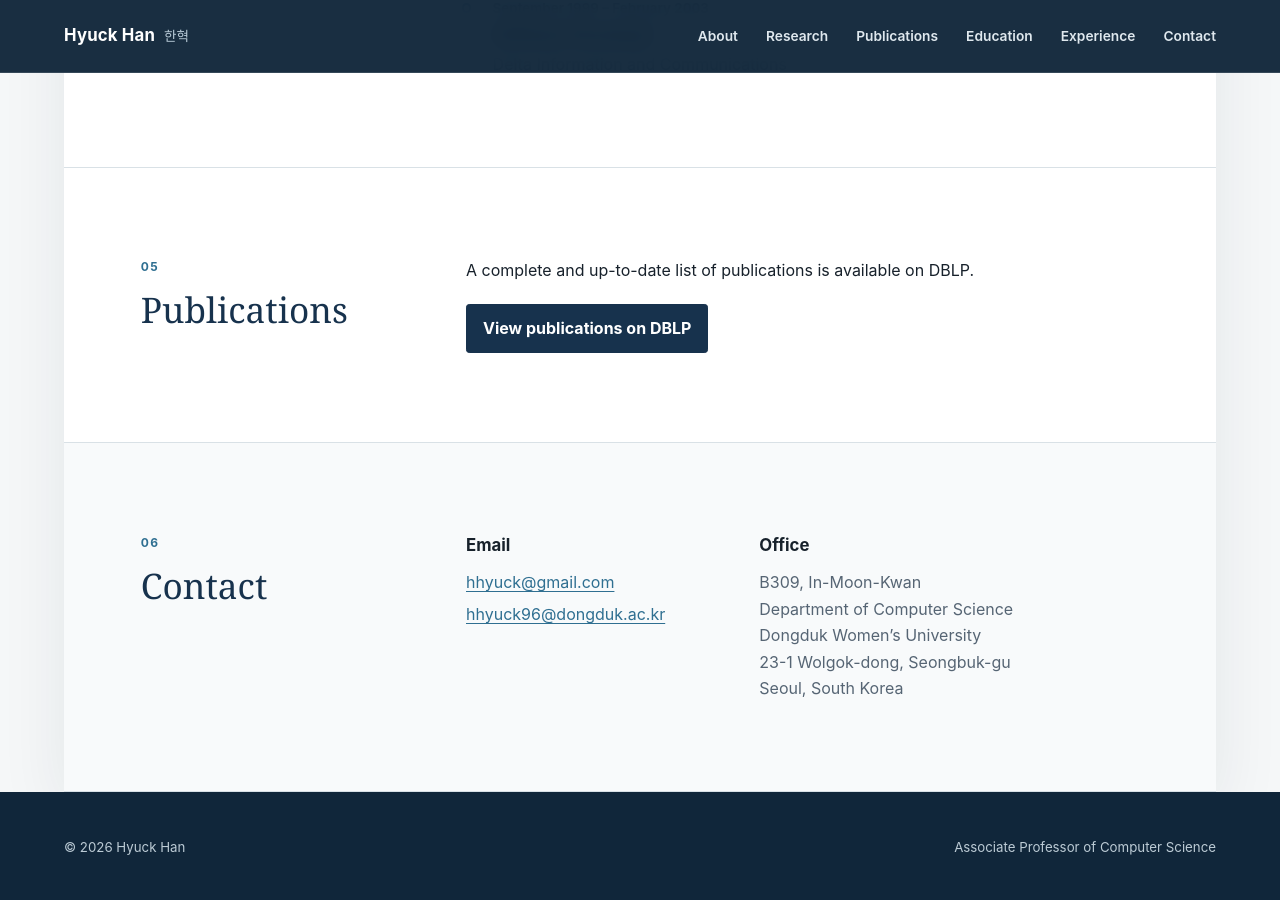
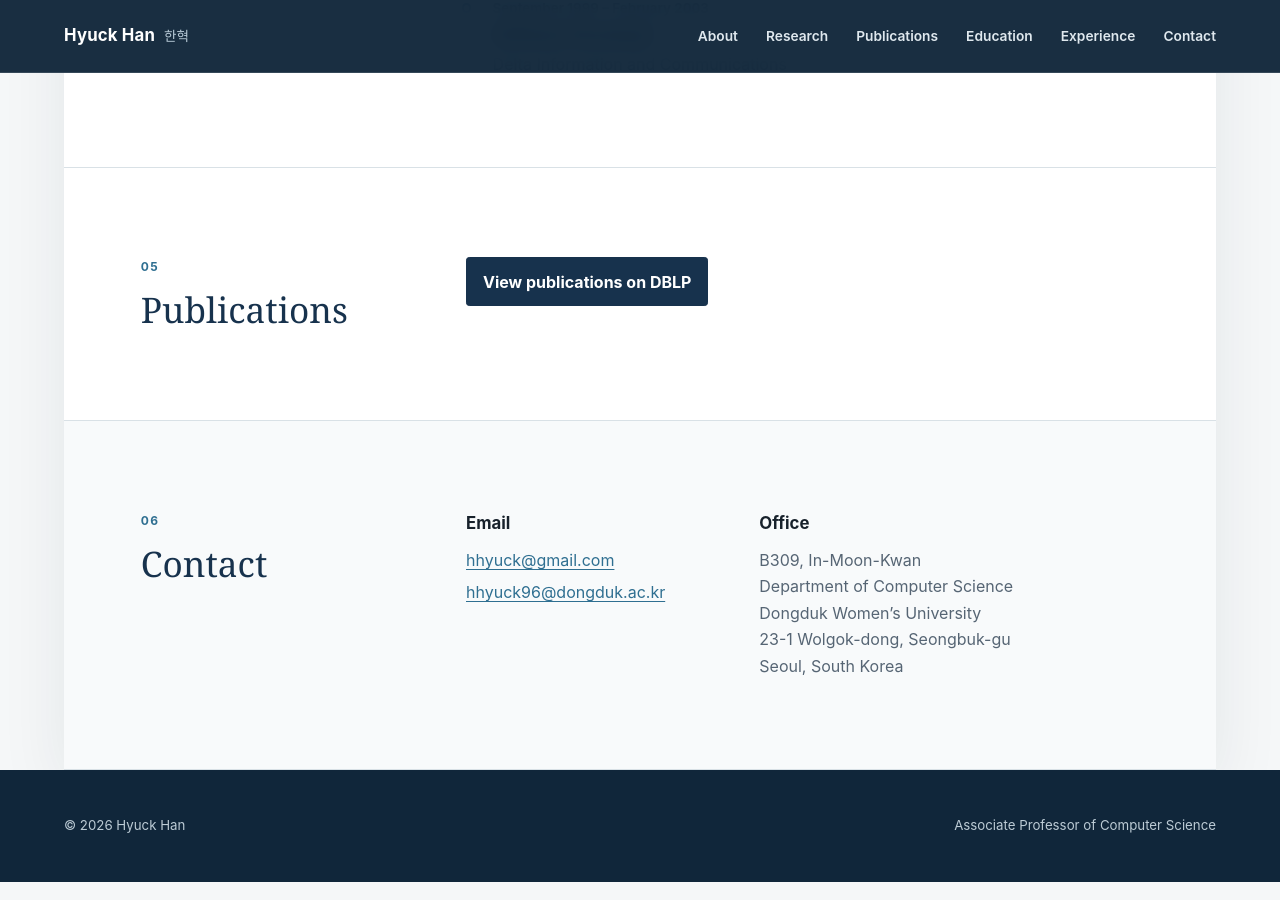
Before and after one commit to HyuckHan/HyuckHan.github.io, a Jekyll site: the page built from index.md, in a window 1280 px wide and 900 px high, scrolled down 2432 px. Built offline with Jekyll 4.4.1, drawn with Linux system fonts in a browser that asks for light colours.

Commit message:
Changes to be committed: 	modified:   index.md

```diff
--- a/index.md
+++ b/index.md
@@ -125,13 +125,13 @@ title: Home
     <h2 id="publications-heading">Publications</h2>
   </div>
   <div class="section__body publications">
-    <p>A complete and up-to-date list of publications is available on DBLP.</p>
+    <!--<p>A complete and up-to-date list of publications is available on DBLP.</p>-->
     <a
       class="publications__link"
       href="https://dblp.uni-trier.de/pid/17/5450.html?view=by-year"
       target="_blank"
-      rel="noopener noreferrer"
-    >View publications on DBLP</a>
+      rel="noopener noreferrer">
+    View publications on DBLP</a>
   </div>
 </section>
 
```
